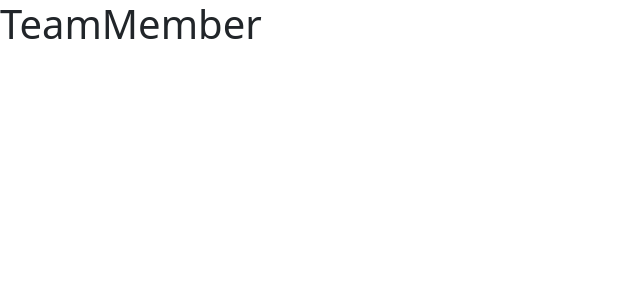
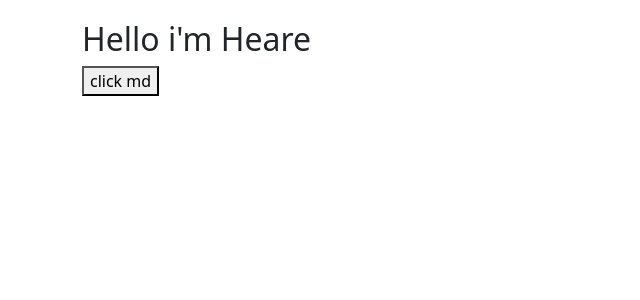
Before and after one commit to belhajjamorsamar/React_js, a React (Create React App) app: page / in a window 1280 px wide. Shown: the top 300 px of the page, without its empty margins (0-640 px from the left). Built offline with nearby package versions, Linux system fonts and the light colour scheme.

Commit message:
onClick event

```diff
--- a/src/components co/App.js
+++ b/src/components co/App.js
@@ -7,10 +7,8 @@ import Text  from './Text';
 function App(){
     return(
       <div className='container'>
-
-       <Header/>
-       <Text/>
-       <Social/>
+        <h2>Hello i'm Heare</h2>
+     <button></button>
       </div>
     );
   }
--- a/src/components/App.js
+++ b/src/components/App.js
@@ -4,7 +4,13 @@ import Team from './Team'
 
 
 function App(){
-  return(<Team/>
-  )
-}
+  function apple(){
+    alert('Hello from apple')
+  }
+  return(
+    <div className='container'>
+      <h2>Hello i'm Heare</h2>
+   <button onClick={apple}>click md</button>
+    </div>
+  );}
 export default App;
--- a/src/components/Header.js
+++ b/src/components/Header.js
@@ -2,6 +2,4 @@ import React from 'react'
 function Header(){
   return(<h1>Header</h1>)
 }
-
-
 export default Header;
--- a/src/components/Team.js
+++ b/src/components/Team.js
@@ -6,5 +6,4 @@ function Team (){
   <TeamMember/>
    )
 }
-
 export default Team;
```
Also changed, not shown: 1 other file (tests, documents, lock files or other folders).
